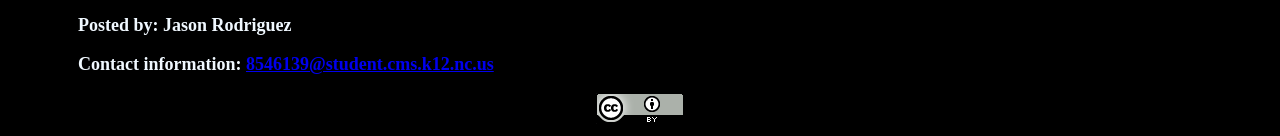
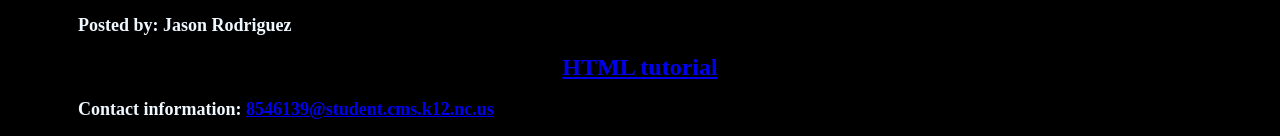
Before and after one commit to jasonrpw/Rock-and-roll-sushi, a plain HTML site: page index.html in a window 1280 px wide. Shown: the part 377-513 px from the top of the page. Drawn offline with Linux system fonts and the light colour scheme.

Commit message:
Update index.html

```diff
--- a/index.html
+++ b/index.html
@@ -27,7 +27,7 @@
 		   </video>
 		<footer>
 	    <p class="auto">Posted by: Jason Rodriguez</p>
-
+	 <a href="https://www.w3schools.com/html/html_links.asp">HTML tutorial</a>
 	  <p class="auto">Contact information: <a href="mailto:8546139@student.cms.k12.nc.us.com" class="BY">
 		  8546139@student.cms.k12.nc.us </a> </p>
       <img src="88x31 - Copy.png" alt="BY" class="BY"/>
```
